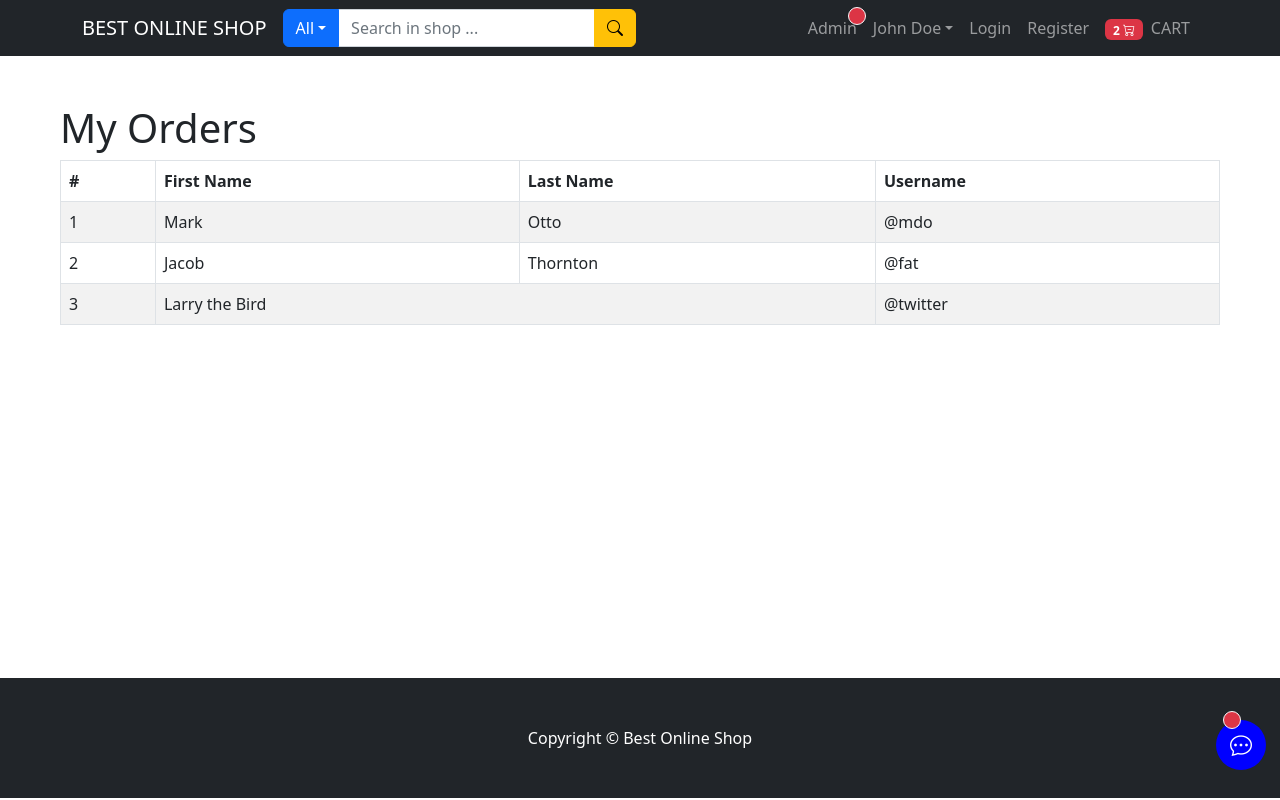
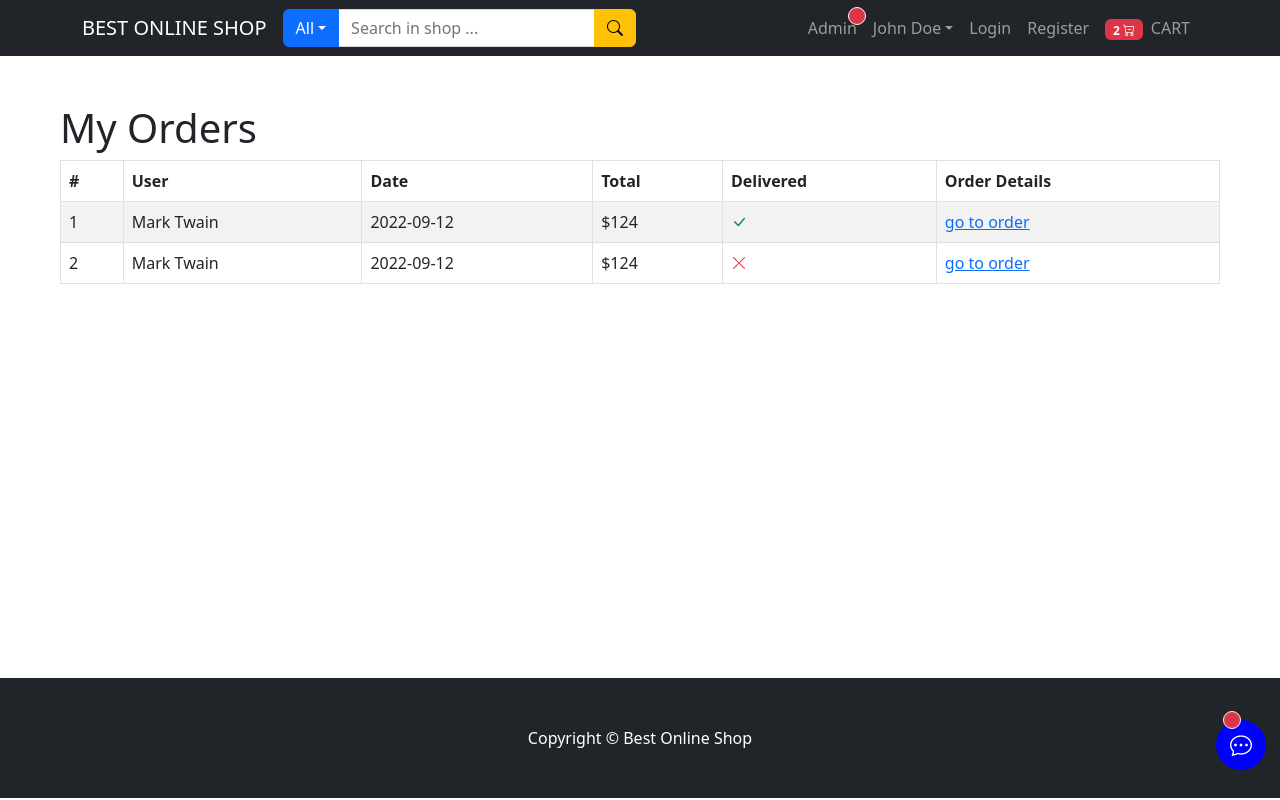
Before and after one commit to 0xAureoleNode/mern-e-commerce, a React (Create React App) app in the folder frontend/: page /user/my-orders in a window 1280 px wide. Built offline with nearby package versions, Linux system fonts and the light colour scheme.

Commit message:
improve UserOrdersPages

```diff
--- a/frontend/src/pages/user/UserOrdersPage.js
+++ b/frontend/src/pages/user/UserOrdersPage.js
@@ -1,5 +1,6 @@
 import React from 'react';
 import { Row, Col, Table } from 'react-bootstrap';
+import { Link } from 'react-router-dom';
 
 const UserOrdersPage = () => {
   return (
@@ -10,29 +11,30 @@
           <thead>
             <tr>
               <th>#</th>
-              <th>First Name</th>
-              <th>Last Name</th>
-              <th>Username</th>
+              <th>User</th>
+              <th>Date</th>
+              <th>Total</th>
+              <th>Delivered</th>
+              <th>Order Details</th>
             </tr>
           </thead>
           <tbody>
-            <tr>
-              <td>1</td>
-              <td>Mark</td>
-              <td>Otto</td>
-              <td>@mdo</td>
-            </tr>
-            <tr>
-              <td>2</td>
-              <td>Jacob</td>
-              <td>Thornton</td>
-              <td>@fat</td>
-            </tr>
-            <tr>
-              <td>3</td>
-              <td colSpan={2}>Larry the Bird</td>
-              <td>@twitter</td>
-            </tr>
+            {['bi bi-check-lg text-success', 'bi bi-x-lg text-danger'].map(
+              (item, idx) => (
+                <tr key={idx}>
+                  <td>{idx + 1}</td>
+                  <td>Mark Twain</td>
+                  <td>2022-09-12</td>
+                  <td>$124</td>
+                  <td>
+                    <i className={item}></i>
+                  </td>
+                  <td>
+                    <Link to="/user/order-details">go to order</Link>
+                  </td>
+                </tr>
+              )
+            )}
           </tbody>
         </Table>
       </Col>
```
